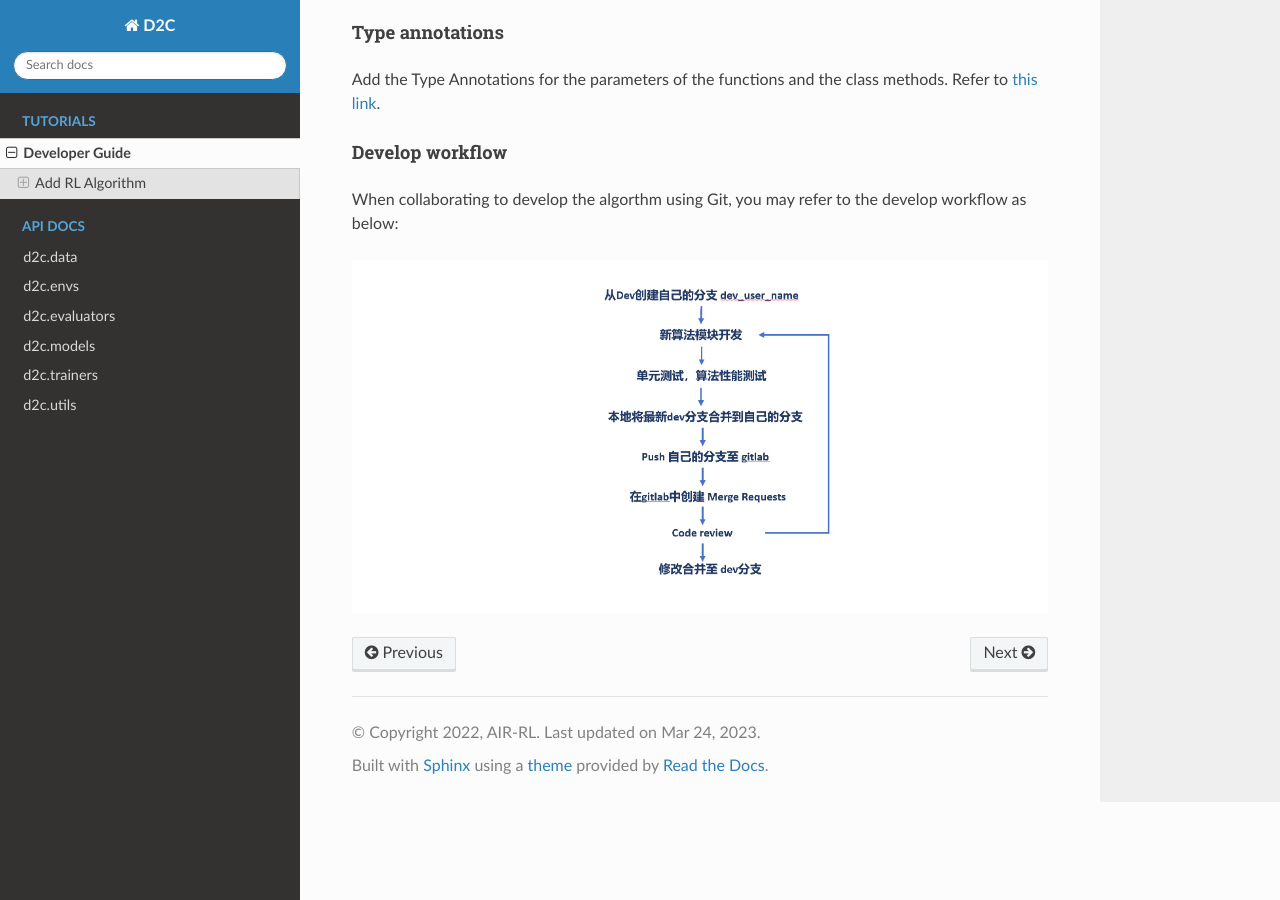
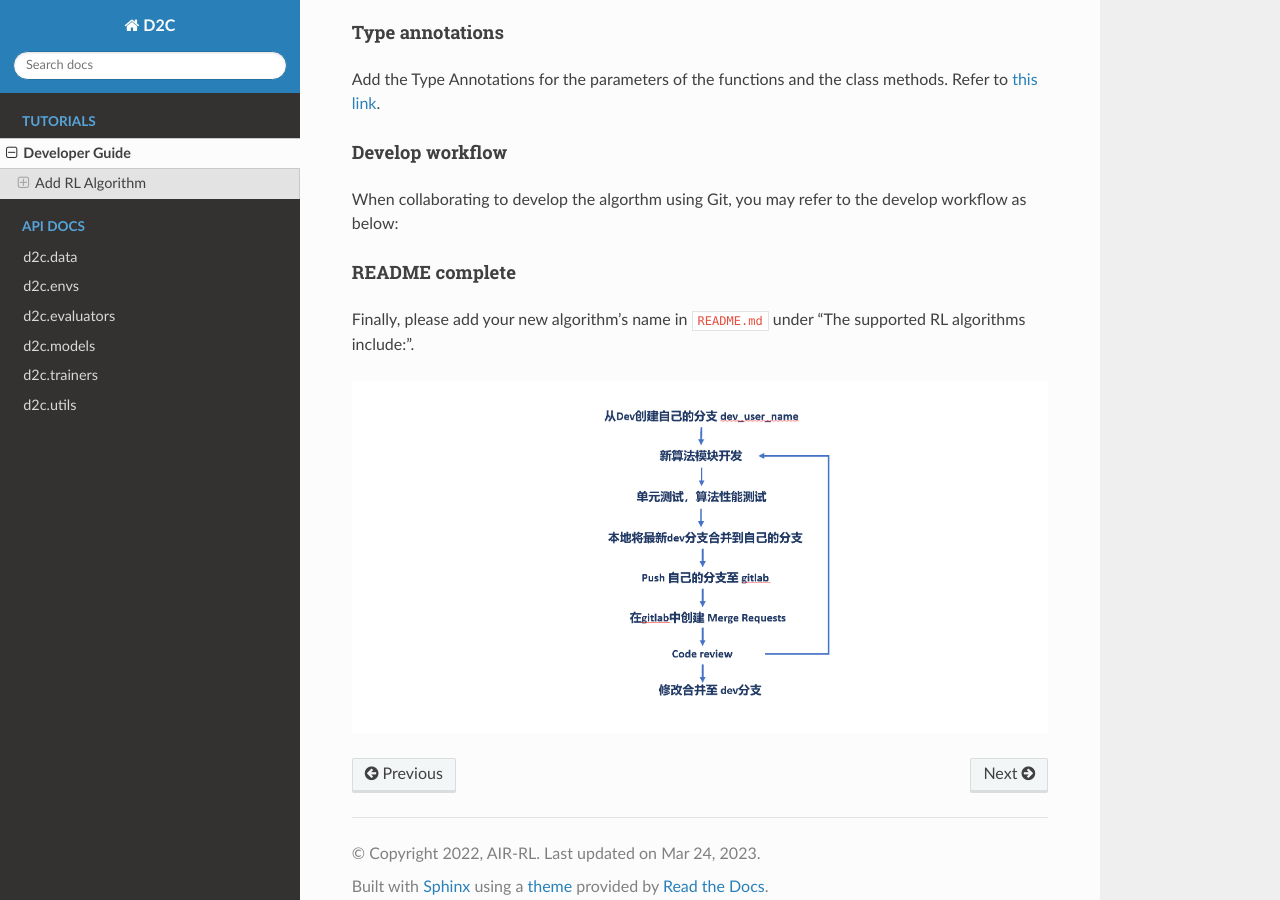
Before and after one commit to AIR-DI/D2C, a Sphinx documentation site: the page built from docs/tutorials/developer.rst, in a window 1280 px wide and 900 px high, scrolled down 3418 px. Built offline with Sphinx 7.4.7 and the Read the Docs theme 2.0.0, drawn with Linux system fonts in a browser that asks for light colours.

Commit message:
[H2O merge request] Update README.

```diff
--- a/docs/tutorials/developer.rst
+++ b/docs/tutorials/developer.rst
@@ -120,4 +120,8 @@ Develop workflow
 ...................
 When collaborating to develop the algorthm using Git, you may refer to the develop workflow as below:
 
+README complete
+..................
+Finally, please add your new algorithm's name in ``README.md`` under "The supported RL algorithms include:".
+
 .. image:: ../_static/images/develop_workflow.png
```
Also changed, not shown: README.md (+1 -0 lines), 2 other files.
